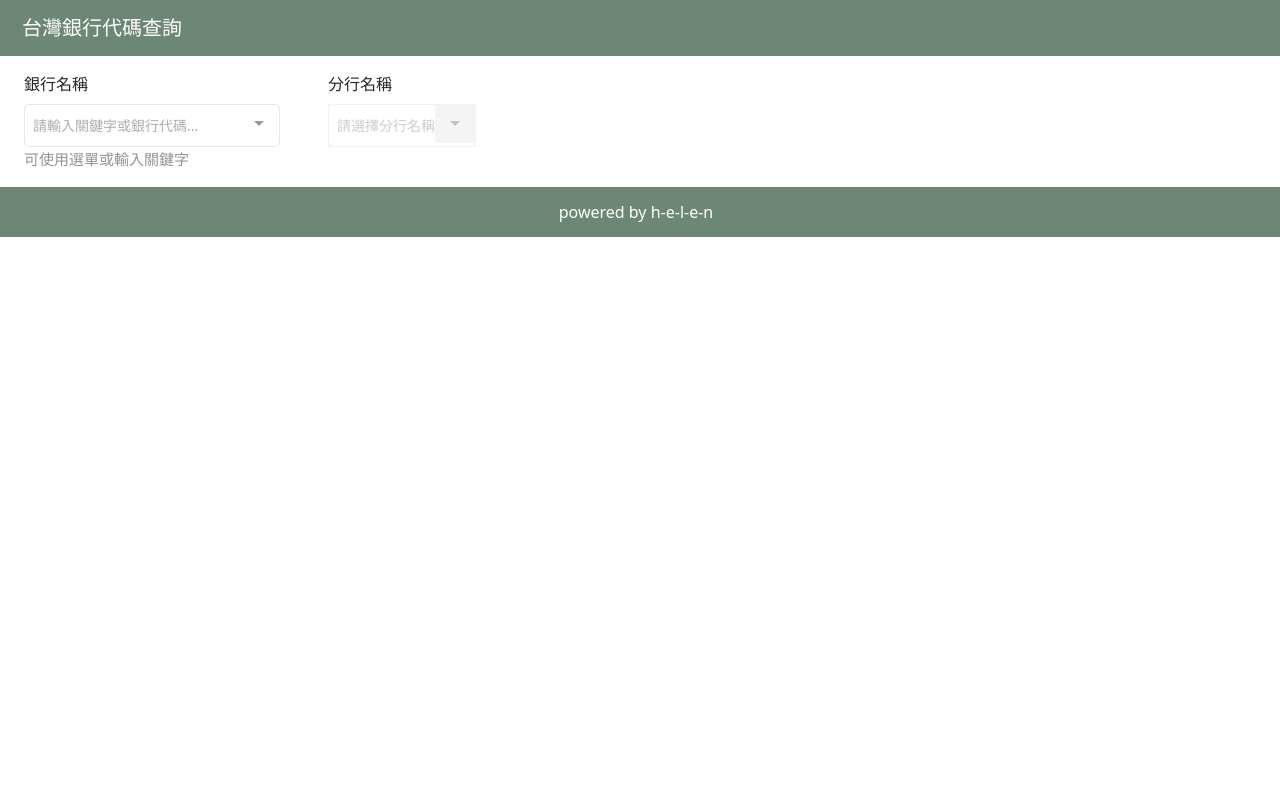
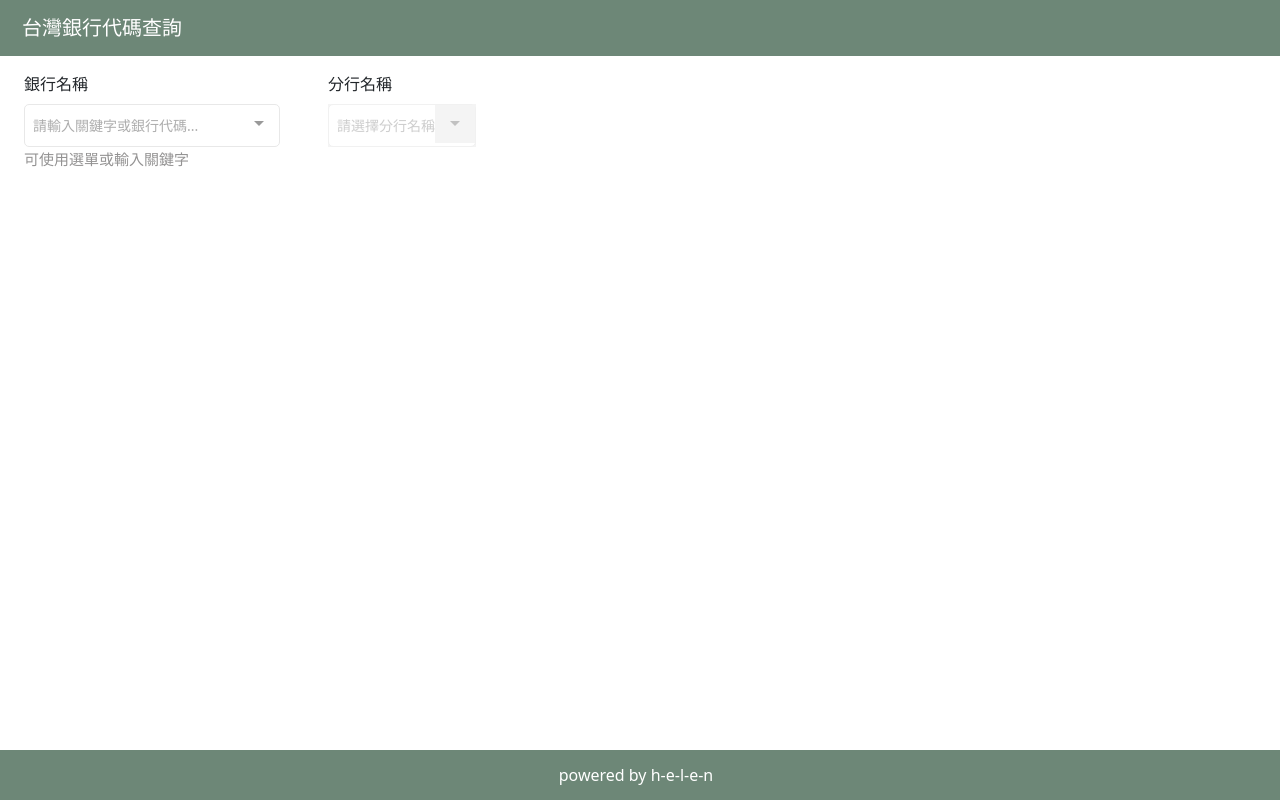
Before and after one commit to h-e-l-e-n/0122_demo, a Vue app: page / in a window 1280 px wide. Built offline with nearby package versions, Linux system fonts and the light colour scheme; the HTML template or start-up script is replaced by a standard one.

Commit message:
layout: adjust

```diff
--- a/src/App.vue
+++ b/src/App.vue
@@ -2,30 +2,42 @@
 import { RouterView } from 'vue-router'
 </script>
 <template>
+  <div class="page-container">
     <header>
       <nav class="navbar">
         <div class="container-fluid">
-        <a class="navbar-brand" href="https://taiwan-bank.vercel.app/">台灣銀行代碼查詢</a>
+          <a class="navbar-brand" href="https://taiwan-bank.vercel.app/" style="color: white"
+            >台灣銀行代碼查詢</a
+          >
         </div>
       </nav>
     </header>
-  <body>
+    <main>
       <RouterView />
-  </body>
+    </main>
     <footer>
       <nav class="navbar ps-2">
         <div class="container-fluid">
-        <a class="navbar-brand fs-6" href="https://github.com/h-e-l-e-n">powered by h-e-l-e-n</a>
+          <a class="navbar-brand fs-6" href="https://github.com/h-e-l-e-n" style="color: white"
+            >powered by h-e-l-e-n</a
+          >
         </div>
       </nav>
     </footer>
+  </div>
 </template>
 <style>
+.page-container {
+  display: flex;
+  flex-direction: column;
+  flex-grow: 1;
+  min-height: 100vh;
+}
+main {
+  flex-grow: 1;
+}
 .navbar {
   background-color: #6d8777;
-}
-.navbar-brand {
-  color: white;
 }
 .container-fluid {
   justify-content: center !important;
```
Lines whose indentation alone changed are shown as unchanged.
